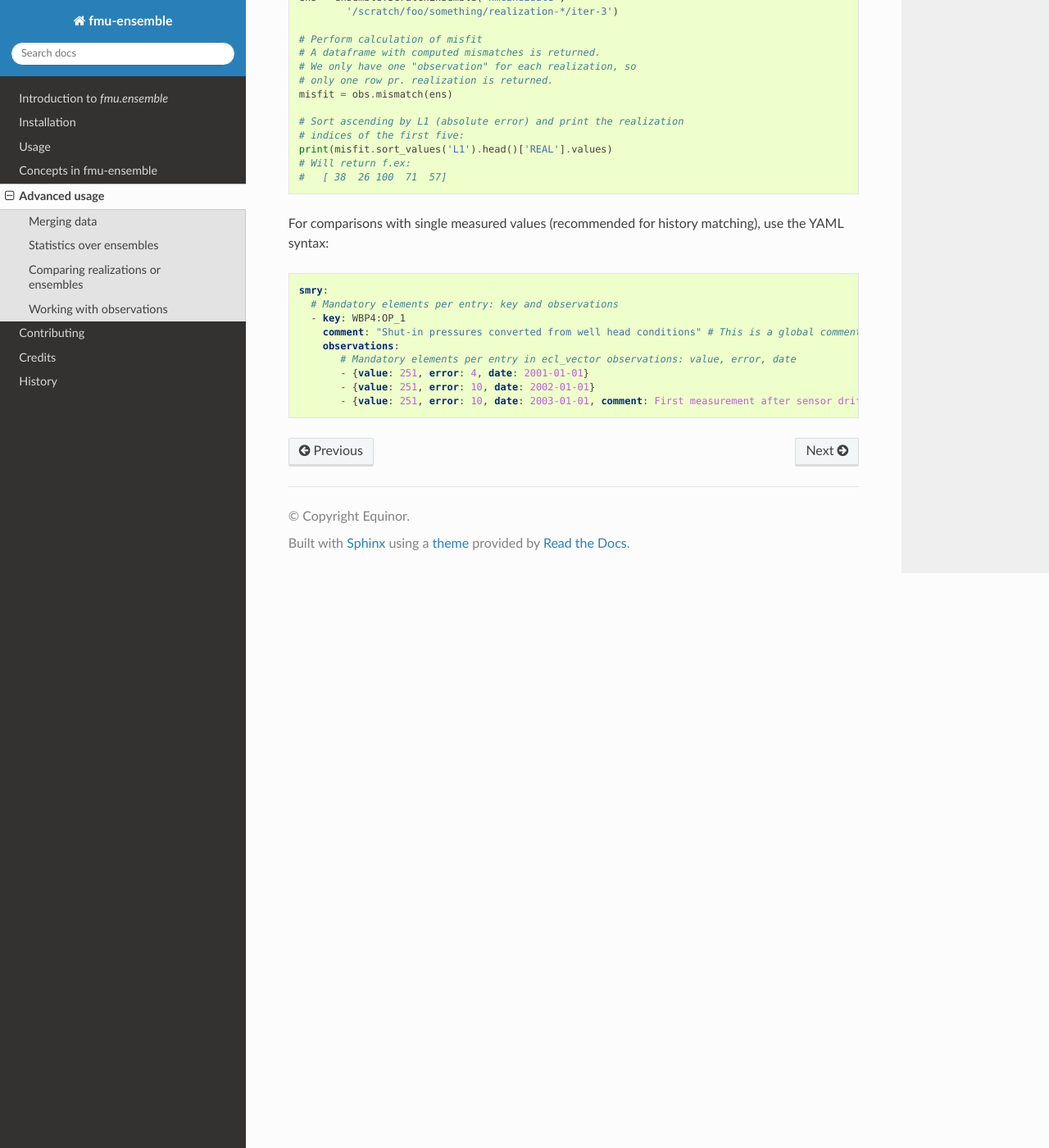
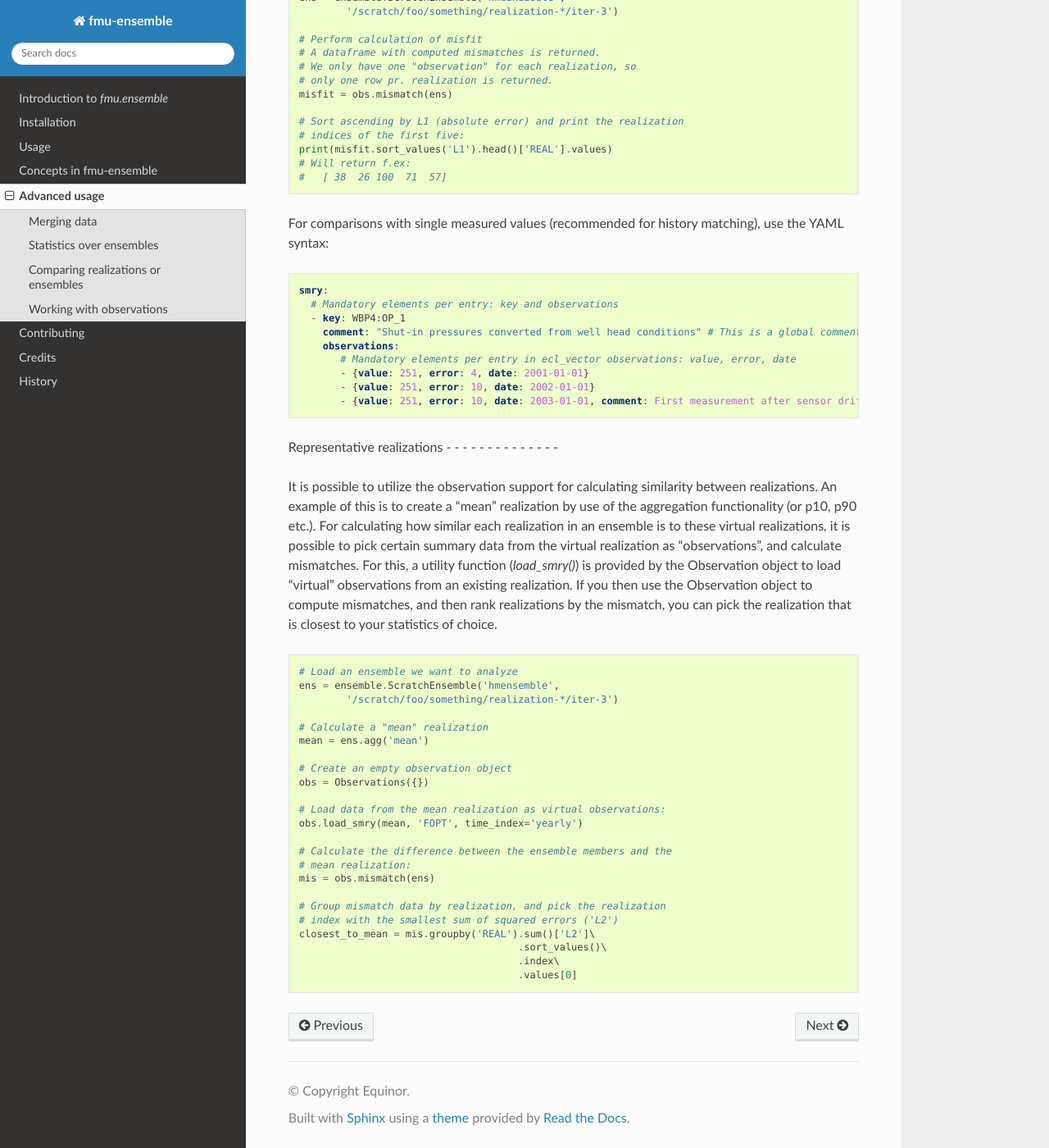
Before and after one commit to equinor/fmu-ensemble, a Sphinx documentation site: the page built from docs/advancedusage.rst, in a window 1280 px wide and 1400 px high, scrolled down 2790 px. Shown: the whole window at 82% size. Built offline with Sphinx 7.4.7 and the Read the Docs theme 2.0.0, drawn with Linux system fonts in a browser that asks for light colours; pages that are not in the unit, such as notebooks, are missing from menus.

Commit message:
Add docs for virtual observations and realization ranking

```diff
--- a/docs/advancedusage.rst
+++ b/docs/advancedusage.rst
@@ -117,8 +117,8 @@ Working with observations
 Observations for history matching can be loaded, and computations
 (comparisons) of observed data versus simulated data can be performed.
 
-The `Observation` object can be initizalized using YAML files or from a Python
-dictionary.
+The `Observation` object can be initizalized using YAML files or from
+a Python dictionary.
 
 If you are opting for simple usage, just being able to compare `FOPT`
 versus `FOPTH` in your ensemble, your observation config could look
@@ -178,3 +178,45 @@ For comparisons with single measured values (recommended for history matching),
            - {value: 251, error: 4, date: 2001-01-01}
            - {value: 251, error: 10, date: 2002-01-01}
            - {value: 251, error: 10, date: 2003-01-01, comment: First measurement after sensor drift correction}
+
+
+Representative realizations
+- - - - - - - - - - - - - -
+
+It is possible to utilize the observation support for calculating
+similarity between realizations. An example of this is to create a
+"mean" realization by use of the aggregation functionality (or p10,
+p90 etc.). For calculating how similar each realization in an ensemble
+is to these virtual realizations, it is possible to pick certain
+summary data from the virtual realization as "observations", and
+calculate mismatches. For this, a utility function (`load_smry()`) is
+provided by the Observation object to load "virtual" observations from
+an existing realization. If you then use the Observation object to
+compute mismatches, and then rank realizations by the mismatch, you
+can pick the realization that is closest to your statistics of choice.
+
+.. code-block:: python
+
+    # Load an ensemble we want to analyze
+    ens = ensemble.ScratchEnsemble('hmensemble',
+            '/scratch/foo/something/realization-*/iter-3')
+
+    # Calculate a "mean" realization
+    mean = ens.agg('mean')
+
+    # Create an empty observation object
+    obs = Observations({})
+
+    # Load data from the mean realization as virtual observations:
+    obs.load_smry(mean, 'FOPT', time_index='yearly')
+
+    # Calculate the difference between the ensemble members and the
+    # mean realization:
+    mis = obs.mismatch(ens)
+
+    # Group mismatch data by realization, and pick the realization
+    # index with the smallest sum of squared errors ('L2')
+    closest_to_mean = mis.groupby('REAL').sum()['L2']\
+                                         .sort_values()\
+                                         .index\
+                                         .values[0]
```
